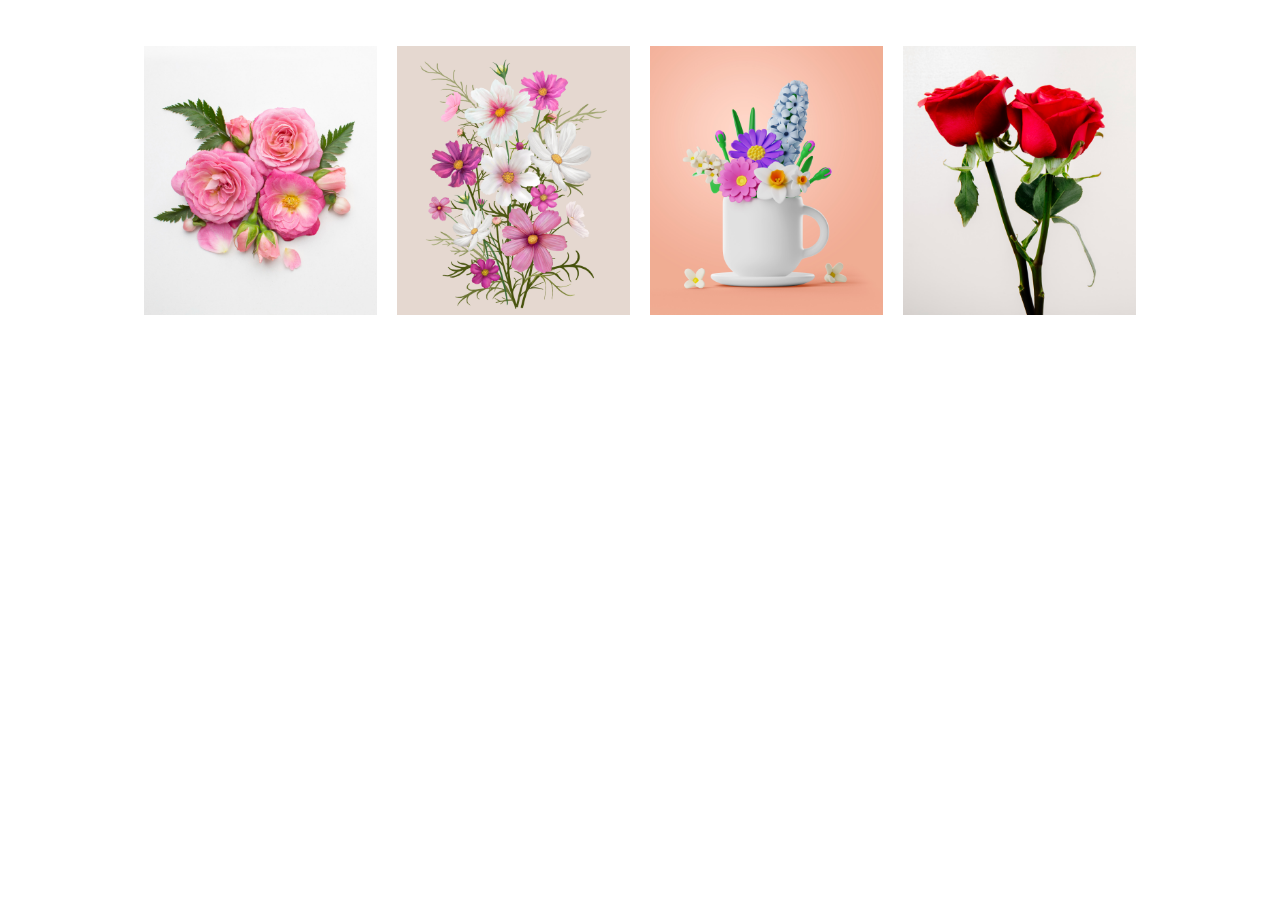
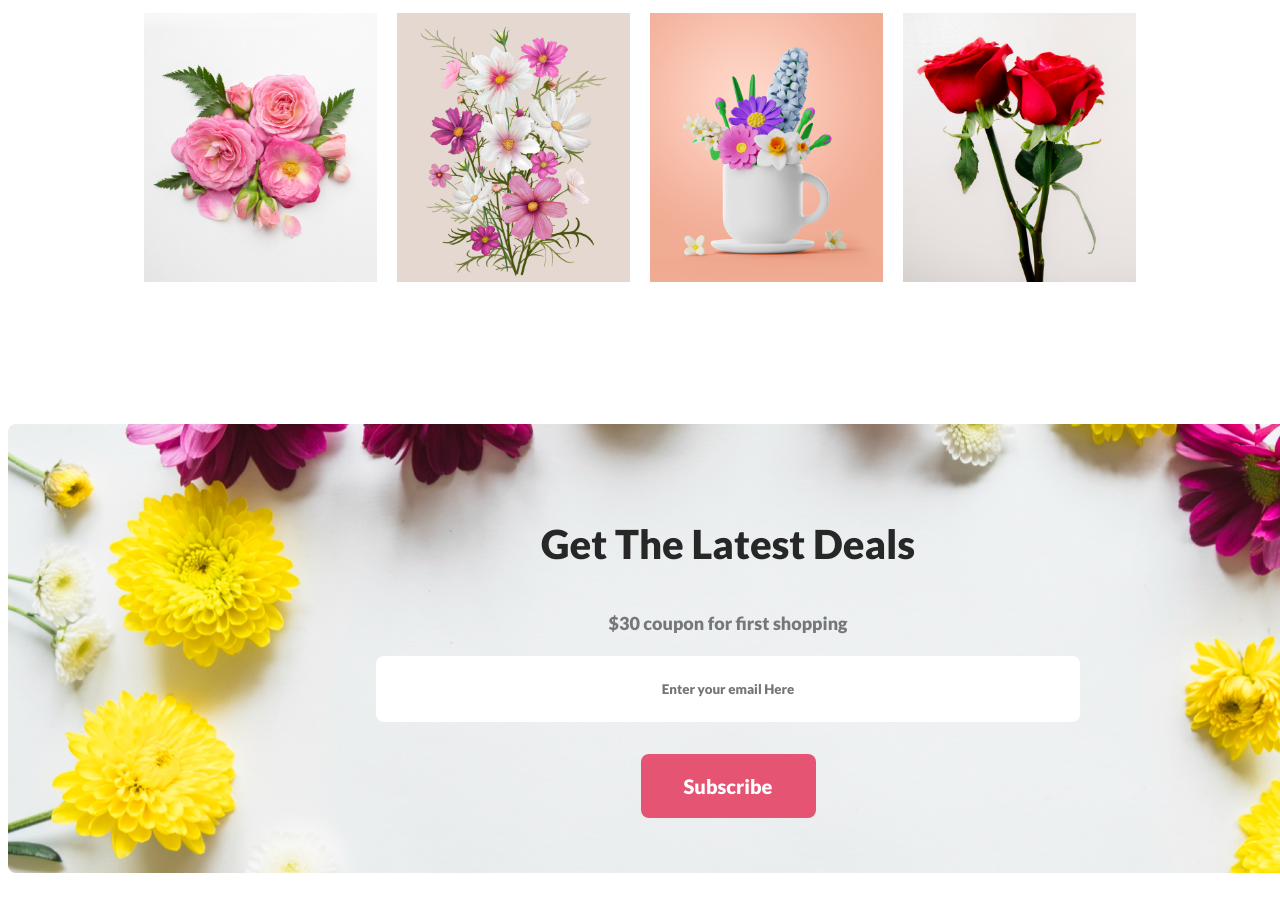
Before and after one commit to shahriarhasan607/flower-shop-assignment, a plain HTML site: page index.html in a window 1280 px wide. Shown: the part 3228-4139 px from the top of the page. Before the commit the page ends 3565 px from the top, so only its background shows below. Drawn offline with Linux system fonts and the light colour scheme.

Commit message:
latest deals section added

```diff
--- a/index.html
+++ b/index.html
@@ -115,7 +115,21 @@
         <div class="photo">
             <img src="image/Rectangle 6.png" alt="Photo 4">
         </div>
-    </main>
+      </main>
+       <section>
+        <div class="container">
+          <img src="image/Rectangle 9.png" alt="Image Description" class="background-image">
+          <div class="subscribe-form">
+              <h3 class="form-1">Get The Latest Deals</h3>
+              <p class="form-2">$30 coupon for first shopping</p>
+              <form class="emai-1">
+                  <input type="email" class="email-input" placeholder="Enter your email Here" required>
+                  <button type="submit" class="subscribe-button">Subscribe</button>
+              </form>
+          </div>
+      </div>
+       </section>
+
     <footer></footer>
   </body>
 </html>
--- a/style.css
+++ b/style.css
@@ -161,7 +161,7 @@
   border-radius: 8px; */
   background: rgba(229, 84, 115, 0.05);
 }
-.resize{
+.resize {
   margin-left: 150px;
   padding-top: 20px;
 }
@@ -218,7 +218,7 @@
   margin-top: 50px;
 }
 /* instagram section styles */
-.instagram-content{
+.instagram-content {
   color: #272727;
   text-align: center;
   font-family: Lato;
@@ -228,7 +228,7 @@ font-weight: 800;
   line-height: normal;
   margin-top: 128px;
 }
-.instagram-description{
+.instagram-description {
   width: 594px;
   color: rgba(39, 39, 39, 0.6);
   text-align: center;
@@ -246,17 +246,98 @@ margin-top: 128px;
   align-items: center;
   width: 80%;
   margin: 0 auto;
-  margin-top: 128px;
+  margin-top: 95px;
 }
-
-
 .photo {
   flex: 1;
   padding: 10px;
   box-sizing: border-box;
 }
-
 .photo img {
   max-width: 100%;
   height: auto;
 }
+/* last pic style */
+.container {
+  position: relative;
+  width: 600px;
+  margin: 128px auto;
+  width: 1440px;
+  height: 449px;
+  flex-shrink: 0;
+  border-radius: 8px;
+}
+
+.background-image {
+  width: 100%;
+  height: auto;
+  display: block;
+}
+
+.subscribe-form {
+  position: absolute;
+  top: 50%;
+  left: 50%;
+  transform: translate(-50%, -50%);
+  background: none;
+  padding: 20px;
+  text-align: center;
+  border-radius: 10px;
+}
+.form-1 {
+  color: #272727;
+  text-align: center;
+  font-family: Lato;
+  font-size: 40px;
+  font-style: normal;
+  font-weight: 800;
+  line-height: normal;
+}
+.form-2 {
+  color: rgba(39, 39, 39, 0.6);
+  text-align: center;
+  font-family: Lato;
+  font-size: 18px;
+  font-style: normal;
+  font-weight: 400;
+  line-height: 30px;
+}
+.email-input {
+  width: 700px;
+  height: 64px;
+  flex-shrink: 0;
+  border-radius: 8px;
+  background: #fff;
+  border: 0;
+  /* display: inline; */
+  color: rgba(39, 39, 39, 0.192);
+  text-align: center;
+  font-family: Lato;
+}
+
+.subscribe-button {
+  /* padding: 10px 20px;
+  background-color: #E55473;
+  color: white;
+  border: none;
+  border-radius: 5px;
+  cursor: pointer; */
+  margin-top: 32px;
+  /* display: inline-flex; */
+  padding: 20px 43px;
+  align-items: flex-start;
+  gap: 10px;
+  border-radius: 8px;
+  background: #e55473;
+  border: 0;
+  color: #fff;
+  font-family: Lato;
+  font-size: 20px;
+  font-style: normal;
+  font-weight: 700;
+  line-height: normal;
+
+}
+.emai-1{
+  display: inline;
+}
```
Lines whose indentation alone changed are shown as unchanged.
